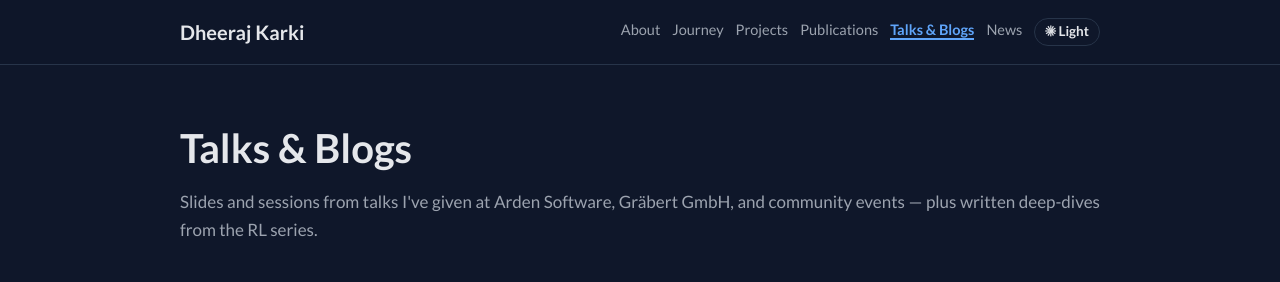
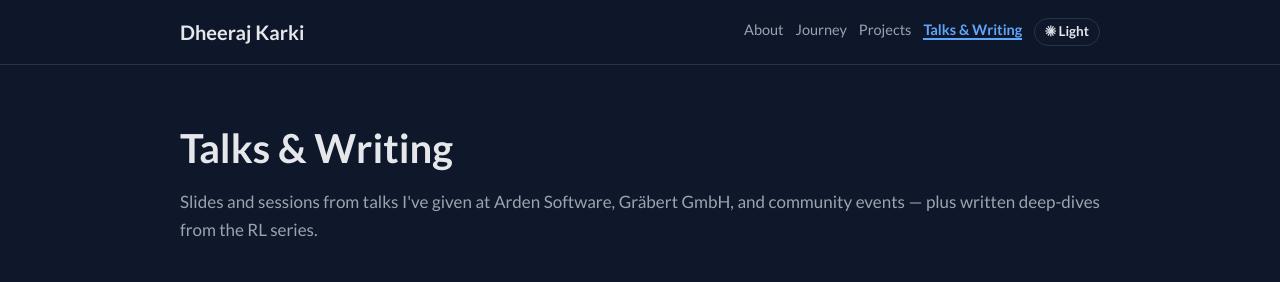
Before and after one commit to karkid/karkid.github.io, a website: page pages/blogs.html in a window 1280 px wide. Shown: the top 282 px of the page. Drawn offline with Linux system fonts and the light colour scheme; files whose address does not match are found by name.

Commit message:
Consolidate nav: rename Talks & Blogs to Talks & Writing, hide News
Publications was an empty shell (no real entries, just commented-out
placeholder data) -- folded it into Talks & Writing instead of leaving
a negative signal. News wasn't being kept current, so hid it from nav
without deleting the underlying page or data; easy to bring back.

```diff
--- a/pages/blogs.html
+++ b/pages/blogs.html
@@ -4,7 +4,7 @@
 <head>
     <meta charset="UTF-8" />
     <meta name="viewport" content="width=device-width, initial-scale=1.0" />
-    <title>Talks &amp; Blogs | {Name}</title>
+    <title>Talks &amp; Writing | {Name}</title>
     <script src="../resources/js/site-head.js"></script>
 </head>
 
@@ -13,7 +13,7 @@
     <main>
         <section class="page-hero">
             <div class="container">
-                <h1>Talks &amp; Blogs</h1>
+                <h1>Talks &amp; Writing</h1>
                 <p class="page-intro">{blogs_intro}</p>
             </div>
         </section>
--- a/resources/js/site-shell.js
+++ b/resources/js/site-shell.js
@@ -8,9 +8,7 @@
         { key: "about", href: "index.html", label: "About" },
         { key: "journey", href: "journey.html", label: "Journey" },
         { key: "projects", href: "projects.html", label: "Projects" },
-        { key: "publications", href: "publications.html", label: "Publications" },
-        { key: "blogs", href: "blogs.html", label: "Talks &amp; Blogs" },
-        { key: "news", href: "news.html", label: "News" },
+        { key: "blogs", href: "blogs.html", label: "Talks &amp; Writing" },
     ];
 
     const buildHeader = (vars, activeNav, brandHidden) => {
```
